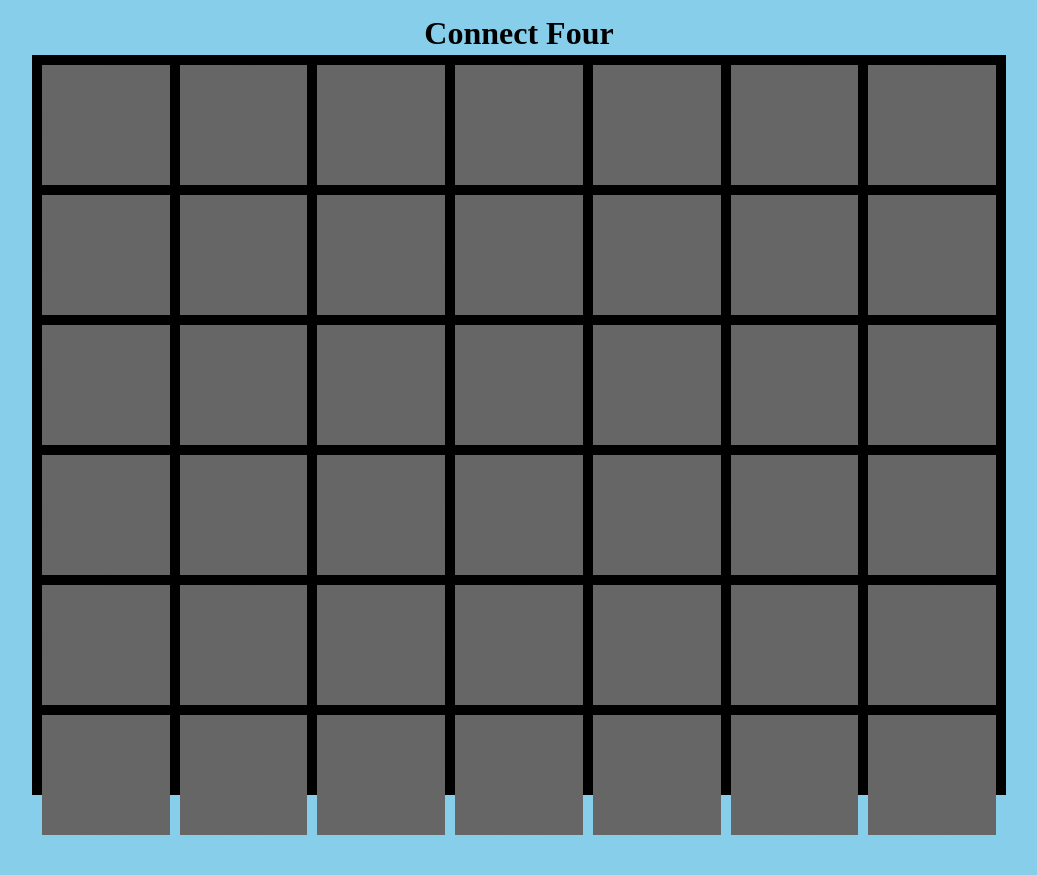
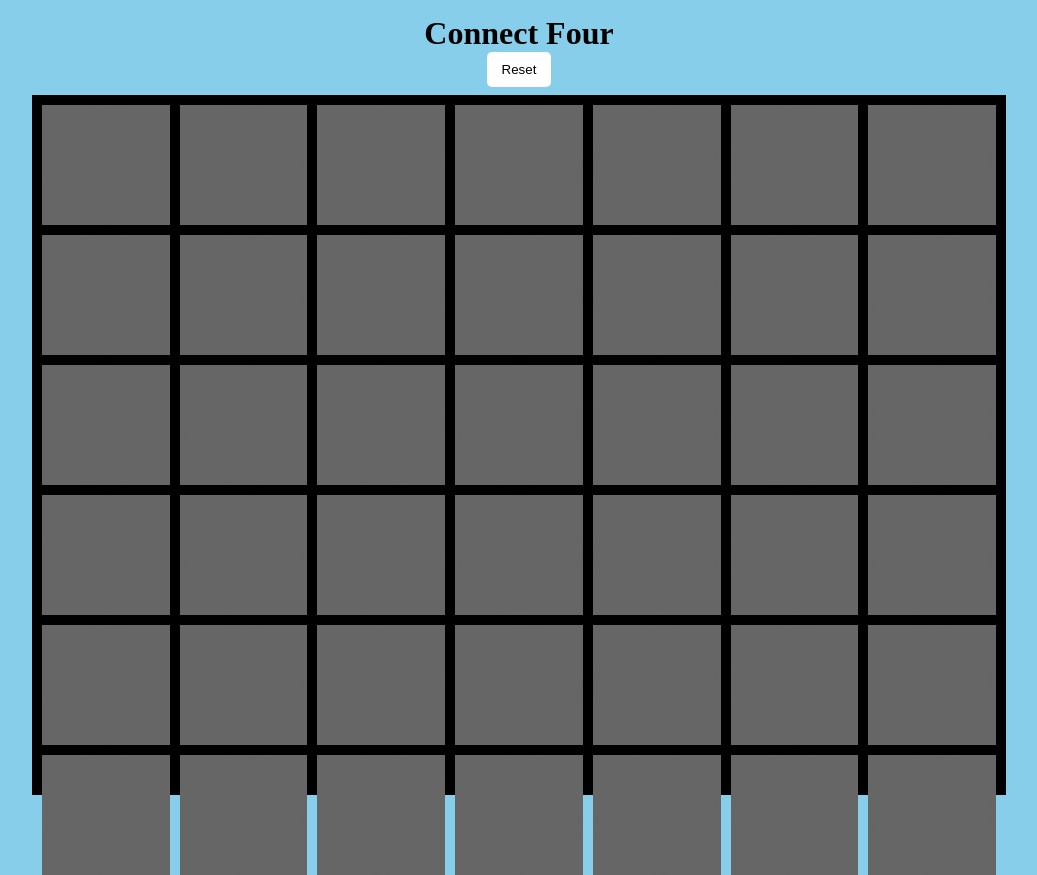
Before and after one commit to keesvanopdorp/react-connect-four, a React (Create React App) app: page / in a window 1280 px wide. Shown: the whole page, without its empty margins (121-1158 px from the left). Before the commit the page ends 835 px from the top, so only its background shows below. Built offline with nearby package versions, Linux system fonts and the light colour scheme.

Commit message:
feat(app): add reset button

```diff
--- a/src/App.scss
+++ b/src/App.scss
@@ -10,8 +10,15 @@ $board-margin-left-right: calc((100vw - #{$board-width}) / 2);
 }
 
 .App-header {
-  height: 5vh;
+  height: 10vh;
   width: 100vw;
+}
+
+.btn {
+  border: none;
+  border-radius: 5px;
+  background-color: #fff;
+  padding: 10px 15px;
 }
 
 .game-grid {
@@ -21,7 +28,7 @@ $board-margin-left-right: calc((100vw - #{$board-width}) / 2);
   margin-bottom: 30px;
   width: $board-width;
   background-color: #000;
-  height: calc(95vh - 20px);
+  height: calc(90vh - 20px);
   display: grid;
   grid-template-columns: 1fr 1fr 1fr 1fr 1fr 1fr 1fr;
   grid-template-rows: 1fr 1fr 1fr 1fr 1fr 1fr;
--- a/src/App.tsx
+++ b/src/App.tsx
@@ -62,6 +62,8 @@ export default class App extends React.Component {
   }
 
   setGameGrid(): void {
+    // eslint-disable-next-line no-restricted-globals
+    if (confirm('Are you sure that you want to reset?')) {
       this.setState({
         ...this.state, grid: [
           ['', '', '', '', '', '', '',],
@@ -73,12 +75,16 @@ export default class App extends React.Component {
         ]
       })
     }
+  }
 
   public render(): ReactElement {
     return (
       <div className="App">
         <div className="App-header">
           <h1>Connect Four</h1>
+          <div>
+            <button className="btn" onClick={() => this.setGameGrid()}>Reset</button>
+          </div>
         </div>
         <div className="game-grid">
           {this.state.grid.map((row: string[], y): ReactNode[] => {
```
Lines whose indentation alone changed are shown as unchanged.
